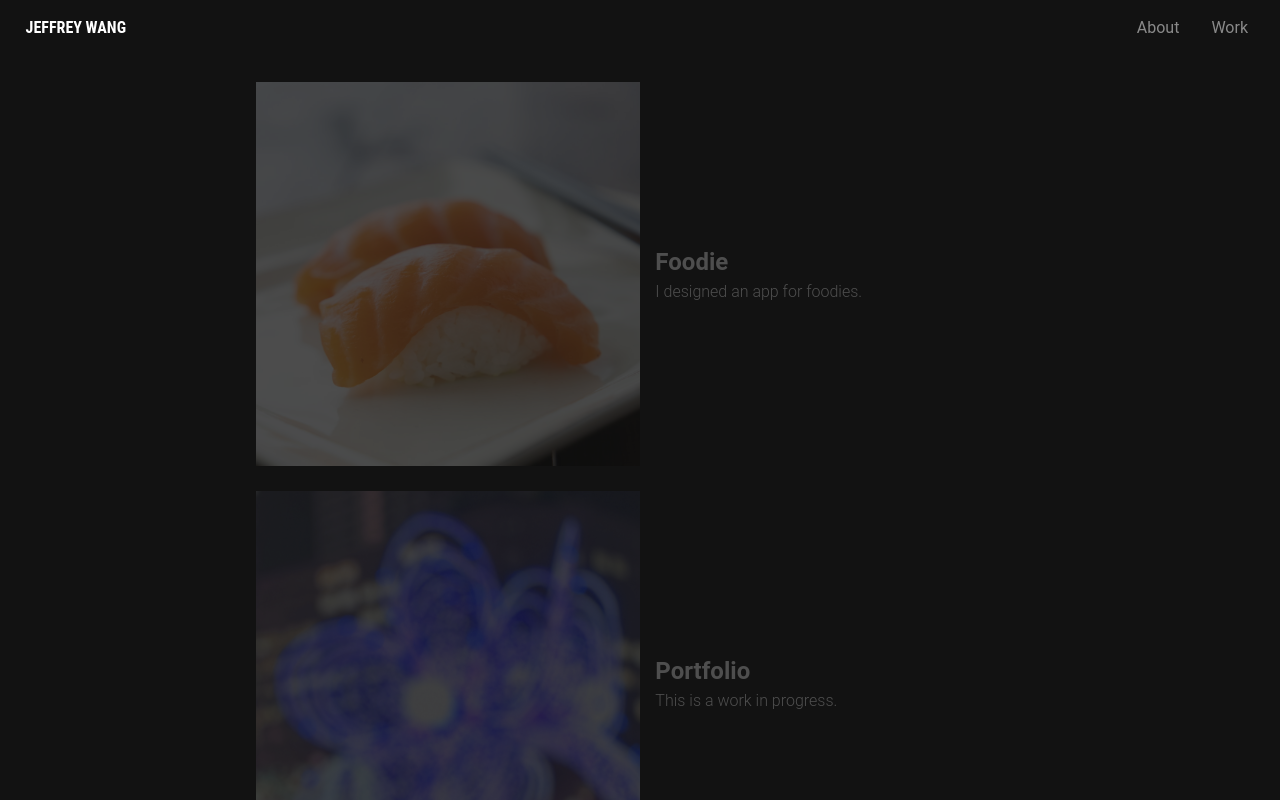
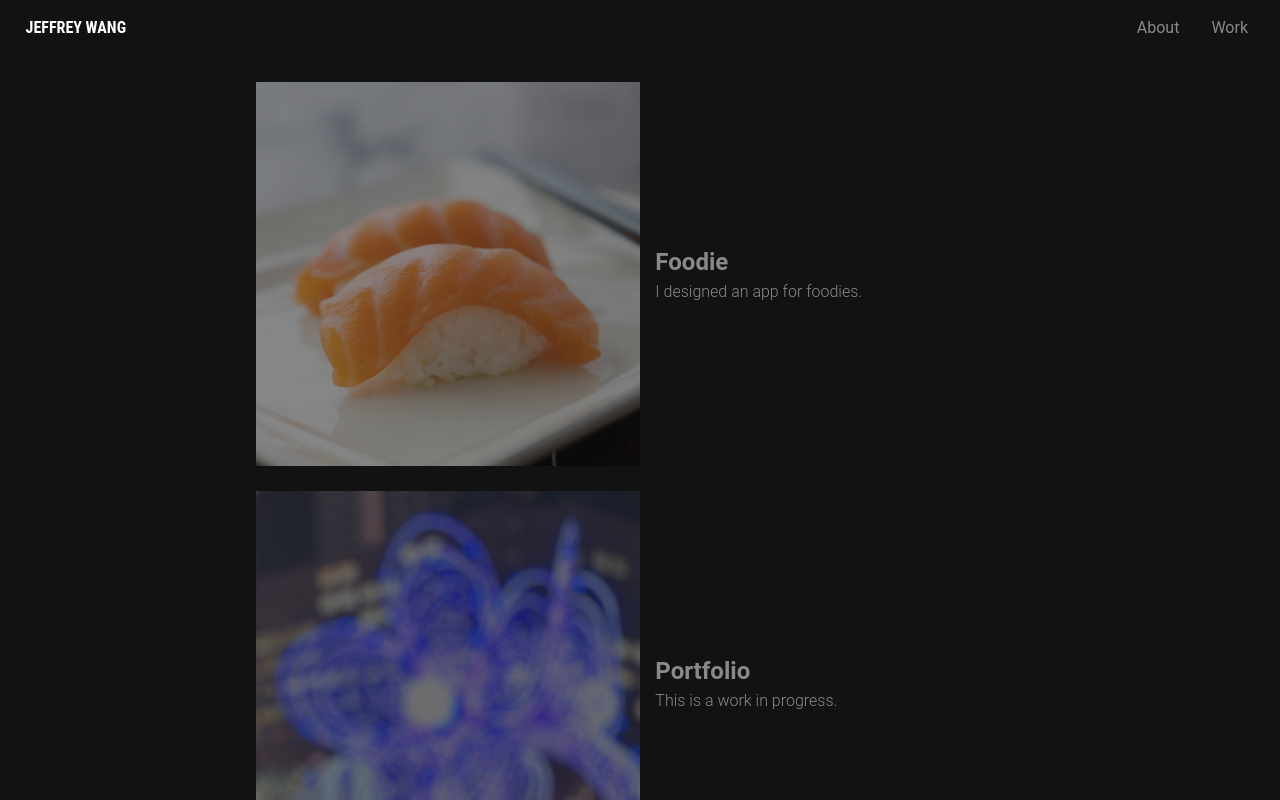
Before and after one commit to wjeff9/portfolio, a React (Create React App) app: page /#/work in a window 1280 px wide. Shown: the top 800 px of the page. Built offline with nearby package versions, Linux system fonts and the light colour scheme.

Commit message:
fix card clicks

```diff
--- a/src/App.css
+++ b/src/App.css
@@ -139,17 +139,19 @@ work
   /* border-radius: 15px; */
 }
 
-.card-row {
-  display: flex;
-  justify-content: center;
-  align-items: center;
+.card {
+  display: block;
   width: 60%;
   margin-left: 20%;
   margin-right: 20%;
   margin-top: 2%;
   margin-bottom: 2%;
-  /* background-color: #000000; */
-  opacity: .5;
+}
+
+.card-row {
+  display: flex;
+  justify-content: center;
+  align-items: center;
 }
 
 .card-col1 {
--- a/src/Work.js
+++ b/src/Work.js
@@ -8,13 +8,13 @@ import Portrait from "./photos/blue_flower.jpg"
 function Work(props) {
         return (
             <div>
-                    <Link to="/work/foodie">
+                    <Link className="card" to="/work/foodie">
                         <Card name="Foodie" desc="I designed an app for foodies." photo={FoodieTN} />
                     </Link>
                     {/* <Link to="/work/securate">
                         <Card name="Securate" desc="I designed an app that determines the how intrusive other apps are. Product design." photo={Thumbnail} />
                     </Link> */}
-                    <Link to="/work/this+website">
+                    <Link className="card" to="/work/this+website">
                         <Card name="Portfolio" desc="This is a work in progress." photo={Portrait} />
                         {/* This explains the design and development process of this website. */}
                     </Link>
```
Also changed, not shown: 1 other file (tests, documents, lock files or other folders).
